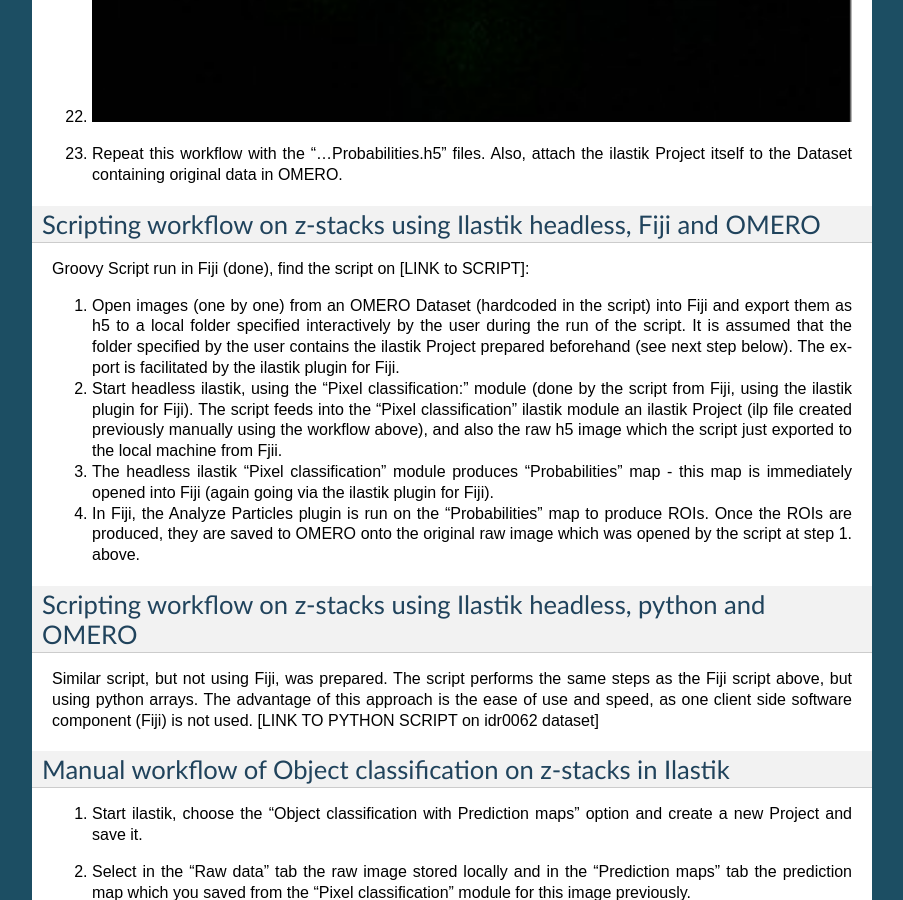
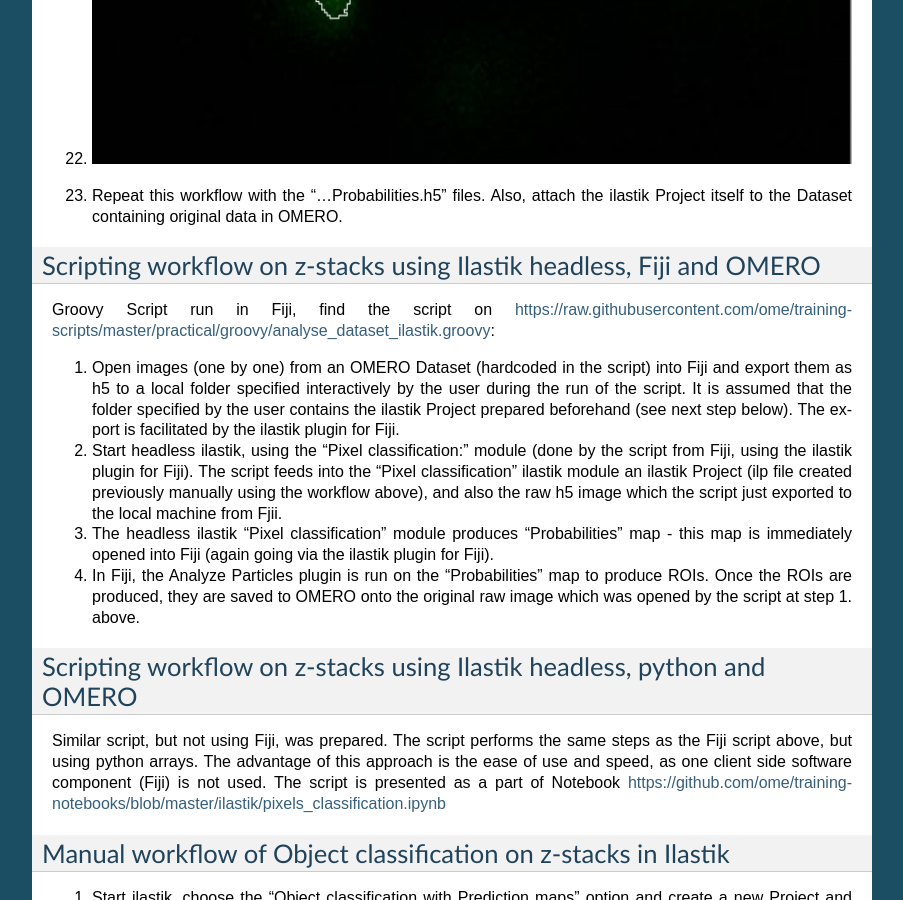
Before and after one commit to ome/omero-guide-ilastik, a Sphinx documentation site: the page built from docs/ilastik.rst, in a window 1280 px wide and 900 px high, scrolled down 6802 px. Shown: the whole window, without its empty margins (198-1101 px from the left). Built offline with Sphinx 7.4.7, drawn with Linux system fonts in a browser that asks for light colours; some of the changed text lies outside the part shown.

Commit message:
Fix broken links in ilastik guide

```diff
--- a/docs/ilastik.rst
+++ b/docs/ilastik.rst
@@ -68,7 +68,7 @@ not necessarily alphabetically ordered.
 
 **OMERO plugin for Fiji installation instructions**
 
-See [LINK TO FIJI INSTALL in a sister doc]
+See \ https://omero-guides.readthedocs.io/en/latest/fiji/docs/installation.html
 
 **Resources:**
 --------------
@@ -77,7 +77,9 @@ See [LINK TO FIJI INSTALL in a sister doc]
 
 -  IDR data \ https://idr.openmicroscopy.org/webclient/?show=screen-102
 
--  Script used [LINK to SCRIPTs]
+-  Script using Fiji \ https://raw.githubusercontent.com/ome/training-scripts/master/practical/groovy/analyse_dataset_ilastik.groovy
+
+- Python Notebook \ https://github.com/ome/training-notebooks/blob/master/ilastik/pixels_classification.ipynb
 
 **Step-by-step:**
 -----------------
@@ -219,7 +221,7 @@ Manual creation of ROIs in Fiji based on segmentations from Ilastik and saving t
 Scripting workflow on z-stacks using Ilastik headless, Fiji and OMERO
 ---------------------------------------------------------------------
 
-Groovy Script run in Fiji (done), find the script on [LINK to SCRIPT]:
+Groovy Script run in Fiji, find the script on \ https://raw.githubusercontent.com/ome/training-scripts/master/practical/groovy/analyse_dataset_ilastik.groovy:
 
 1. Open images (one by one) from an OMERO Dataset (hardcoded in the script) into Fiji and export them as h5 to a local folder specified interactively by the user during the run of the script. It is assumed that the folder specified by the user contains the ilastik Project prepared beforehand (see next step below). The export is facilitated by the ilastik plugin for Fiji.
 
@@ -235,8 +237,7 @@ Scripting workflow on z-stacks using Ilastik headless, python and OMERO
 Similar script, but not using Fiji, was prepared. The script performs
 the same steps as the Fiji script above, but using python arrays. The
 advantage of this approach is the ease of use and speed, as one client
-side software component (Fiji) is not used. [LINK TO PYTHON SCRIPT on
-idr0062 dataset]
+side software component (Fiji) is not used. The script is presented as a part of Notebook https://github.com/ome/training-notebooks/blob/master/ilastik/pixels_classification.ipynb
 
 Manual workflow of Object classification on z-stacks in Ilastik
 ---------------------------------------------------------------
```
Also changed, not shown: other parts of docs/ilastik.rst (+1 -1 lines).
